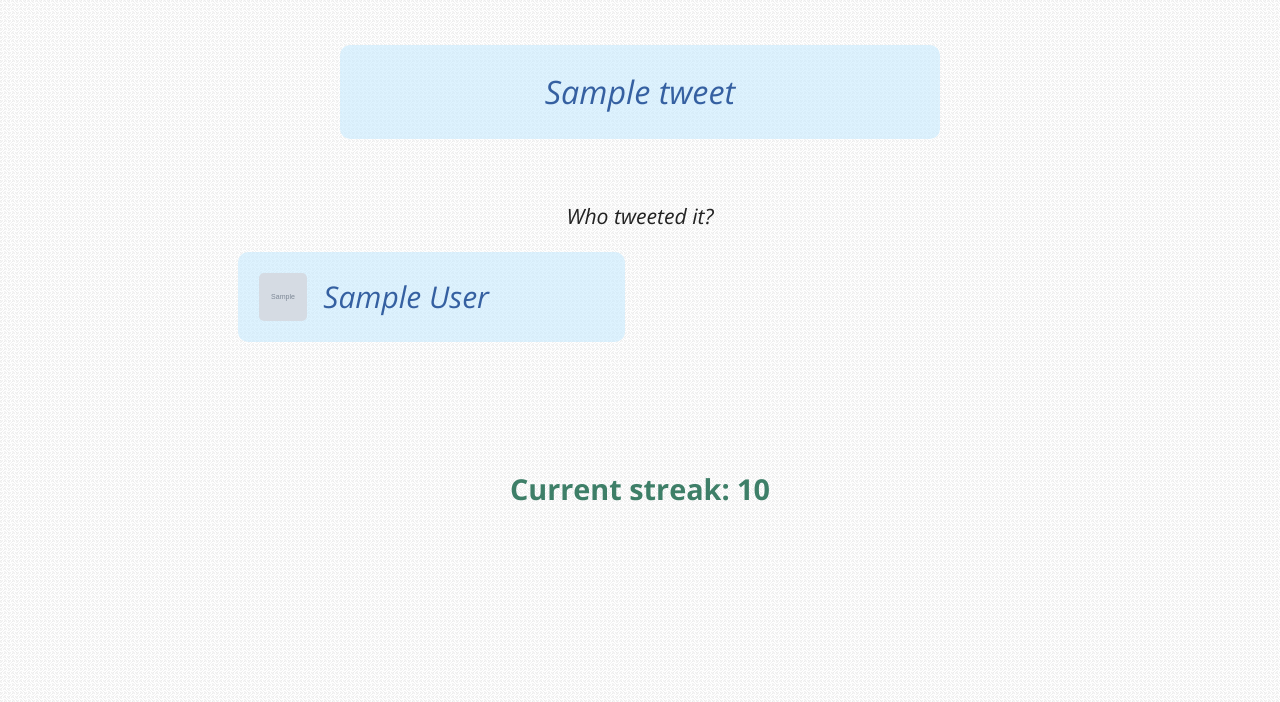
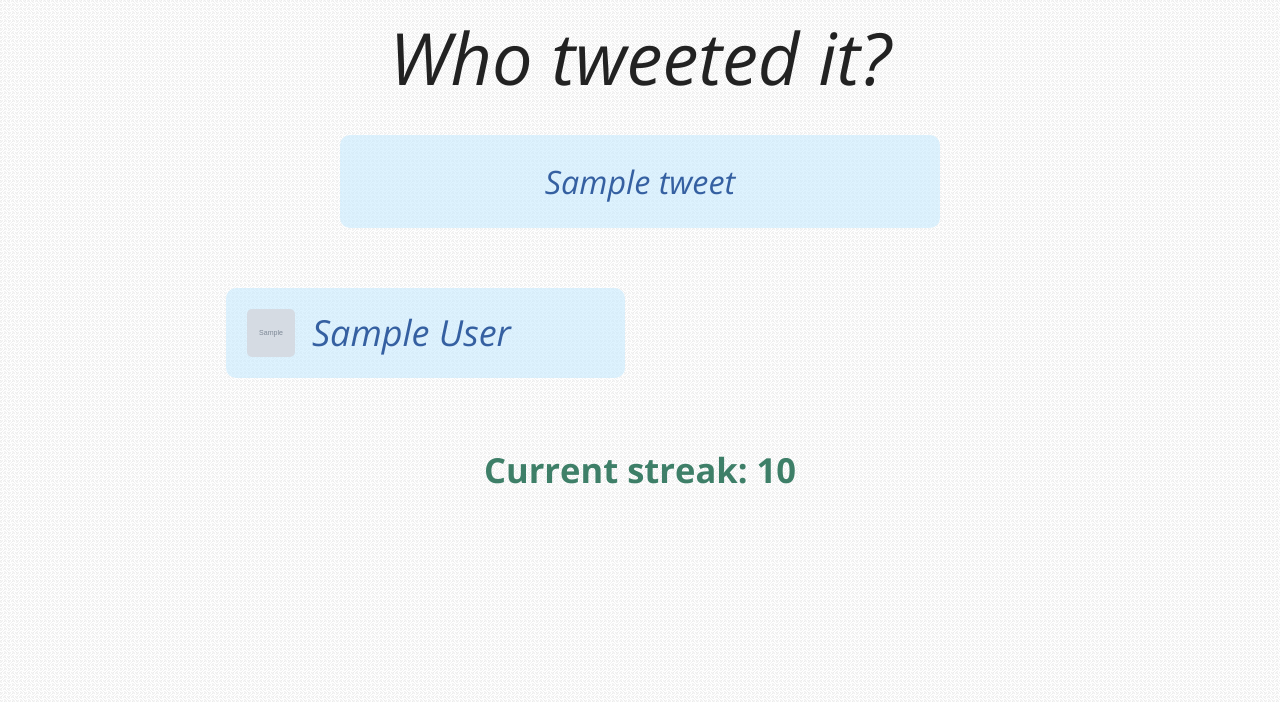
Before and after one commit to danrschlosser/whotweeted-it, a Flask app: template templates/quiz.html in a window 1280 px wide. Shown: the top 702 px of the page. Run offline with Flask 2, Linux system fonts and the light colour scheme; the template is opened without the code that fills it: most values are stand-ins (such as "Sample title", 1, 10 or a date in 2020); grey boxes marked "Sample" are stand-in pictures; parts of the project's set-up code (start-up, migrations or seed data) failed here and were passed over.

Commit message:
Added favicon just in case.... also improved quiz.html

```diff
--- a/static/css/app.css
+++ b/static/css/app.css
@@ -16,12 +16,12 @@
 	position: relative;
 }
 
-.working_title > p {
+.tester {
 	text-align: center;
-	font-size: 1.1em;
+	font-size: 4.5em;
 	top: 20px;
 	font-style: italic;
-	margin-top: 60px;
+	padding-top: 0px;
 }
 
 .tweet {
@@ -30,6 +30,7 @@
 	margin-right: 20%;
 	background-color: rgba(200,235,255,0.6);
 	text-align: center;
+	border-bottom: 80px;
 	border-radius: 10px;
 	border-color:rgba(0,0,0,0);
 }
@@ -154,11 +155,15 @@
 }
 
 .buffer {
-	height: 100px;
+	height: 40px;
 }
 
 .buffer-v2 {
 	height: 28px;
+}
+
+.buffer-v3 {
+	height: 40px;
 }
 
 .row > .large-12 {
--- a/templates/foundation.html
+++ b/templates/foundation.html
@@ -4,7 +4,7 @@
 
 <head>
   <meta charset="utf-8">
-  <meta name="viewport" content="width=device-width, initial-scale=1.0">
+  <link rel="icon" href="../img/favicon.ico" />
   <title>{% block title %}Who Tweeted It?{% endblock %}</title>
 
   <link href='http://fonts.googleapis.com/css?family=Open+Sans:300italic,300,700,700italic' rel='stylesheet' type='text/css'>
--- a/templates/quiz.html
+++ b/templates/quiz.html
@@ -7,8 +7,10 @@
 </script>
 
 <div class="main">
-	<nav class="top-bar" data-topbar>
-  <section class="top-bar-section">
+  <div class="working_title">
+    <p class="tester">Who tweeted it?</p>
+  </div>
+<section class="top-bar-section">
     <!-- Right Nav Section -->
     <ul class="center">
     </ul>
@@ -19,10 +21,7 @@
  		<p>{{data.tweet}}</p>
 	</div>
 
-	<div class="working_title">
-		<p class="tester">Who tweeted it?</p>
-	</div>
-</div>
+	<div class="buffer-v3"></div>
 
 	<div class="row">
     {% for candidate in data.candidates %}
@@ -72,5 +71,6 @@
       <a href="/scores">Leaderboard</a>
     </span>
   </footer>
+  </div>
 </div>
 {% endblock %}
```
Also changed, not shown: static/img/favicon.ico (added).
